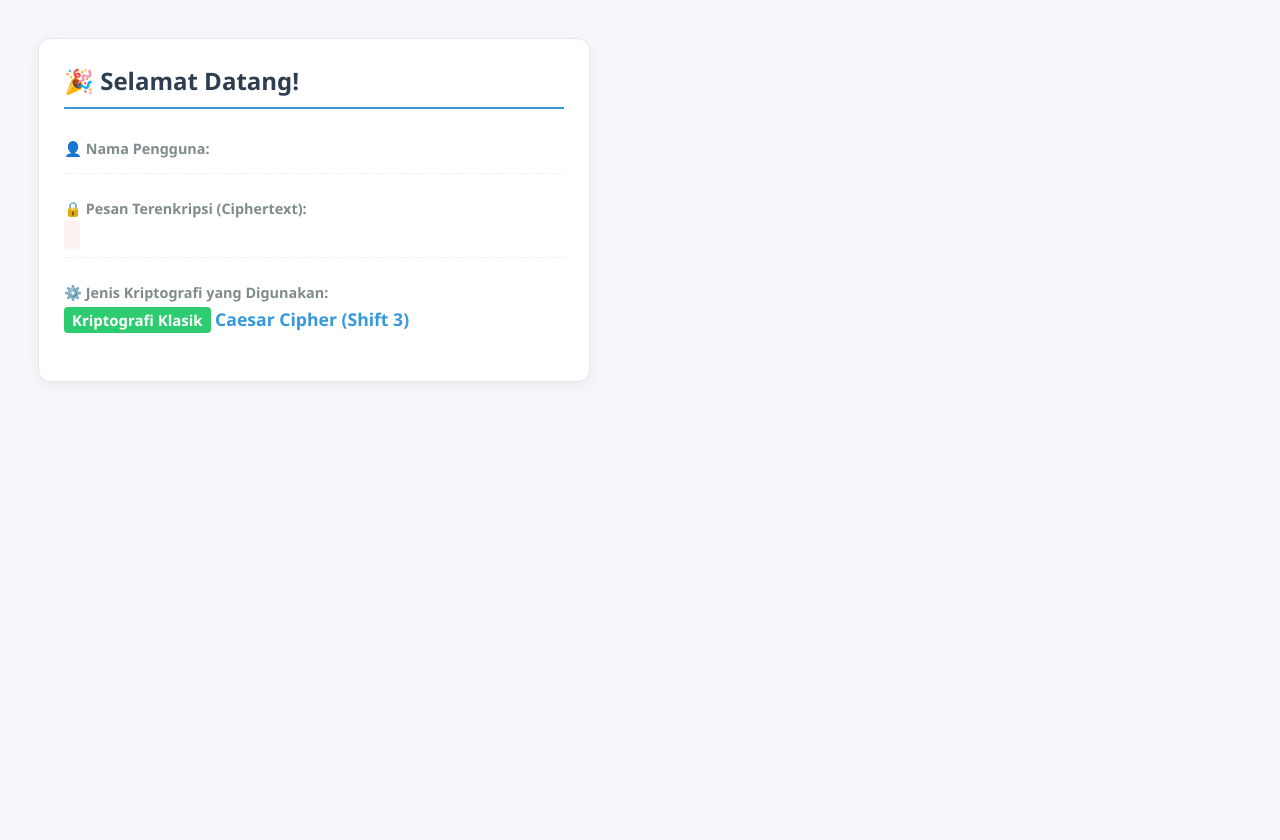
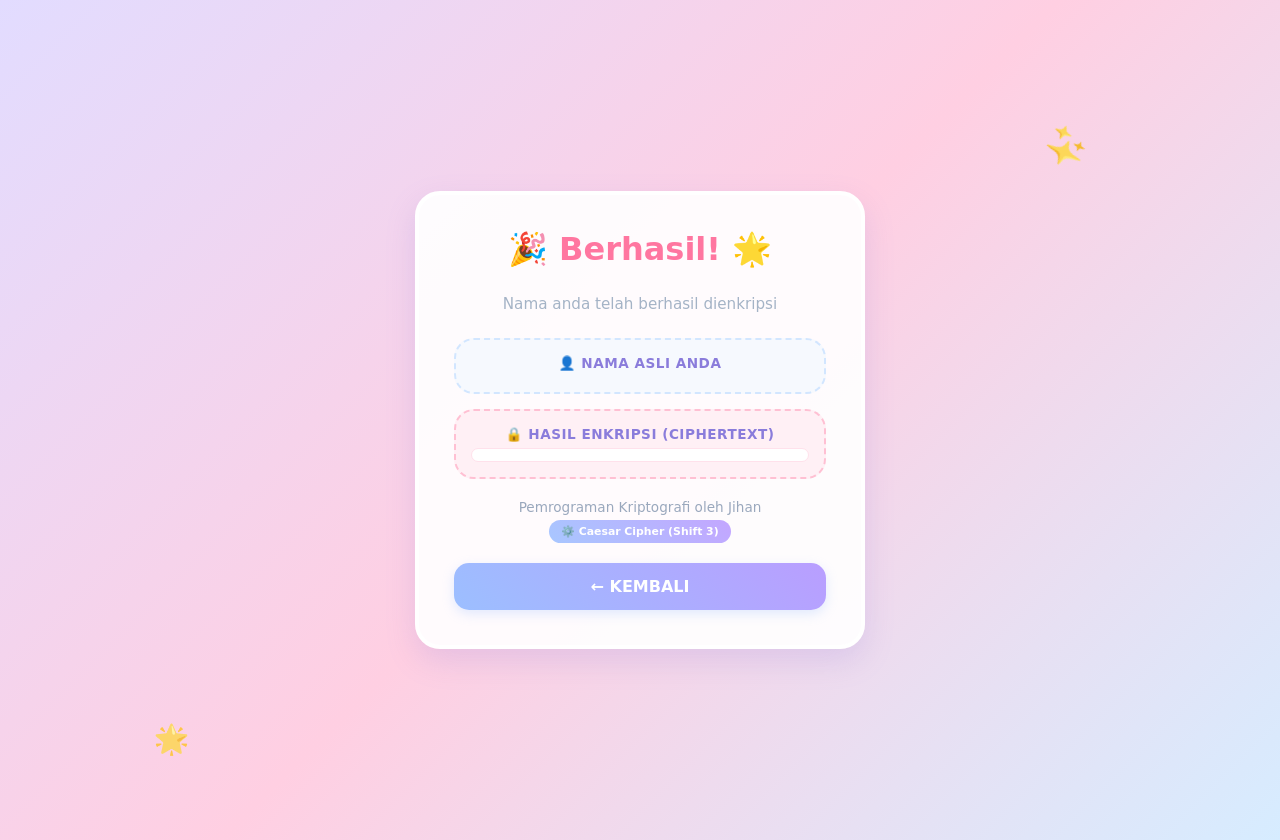
Before and after one commit to jihaannnc/kriptografi-jihan, a Flask app: template templates/response.html in a window 1280 px wide. Before the commit the page ends 382 px from the top, so only its background shows below. Run offline with Flask 3, Linux system fonts and the light colour scheme; the template is opened without the code that fills it, so the values that code supplies are empty.

Commit message:
Update response.html

```diff
--- a/templates/response.html
+++ b/templates/response.html
@@ -2,55 +2,168 @@
 <head>
    <title>Hasil Enkripsi Kriptografi</title>
    <style>
-      body { font-family: 'Segoe UI', Tahoma, Geneva, Verdana, sans-serif; padding: 30px; background-color: #f5f7fb; color: #333; }
-      .card { max-width: 500px; background: white; padding: 25px; border-radius: 12px; box-shadow: 0 4px 15px rgba(0,0,0,0.05); border: 1px solid #e1e8ed; }
-      h2 { color: #2c3e50; margin-top: 0; border-bottom: 2px solid #3498db; padding-bottom: 10px; }
-      .info-group { margin-bottom: 15px; padding: 10px 0; border-bottom: 1px dashed #eee; }
-      .info-group:last-child { border-bottom: none; }
-      label { font-weight: bold; color: #7f8c8d; display: block; font-size: 0.9em; margin-bottom: 5px; }
-      .value { font-size: 1.1em; color: #2c3e50; font-weight: 500; }
-      .highlight { color: #e74c3c; font-family: 'Courier New', Courier, monospace; font-weight: bold; font-size: 1.2em; background: #fdf2f2; padding: 2px 8px; border-radius: 4px; }
-      .badge { background: #2ecc71; color: white; padding: 3px 8px; border-radius: 4px; font-size: 0.85em; font-weight: bold; }
+      body {
+         font-family: 'Comic Sans MS', 'Segoe UI', sans-serif;
+         margin: 0;
+         padding: 20px;
+         display: flex;
+         justify-content: center;
+         align-items: center;
+         min-height: 100vh;
+         /* Gradasi background pastel ceria berlawanan arah agar dinamis */
+         background: linear-gradient(135deg, #e2dcff 0%, #ffcfe2 50%, #d6ecff 100%);
+         position: relative;
+         overflow: hidden;
+      }
+
+      /* Dekorasi tambahan bintang jatuh lembut */
+      body::before { content: "✨"; position: absolute; top: 15%; right: 15%; color: #fff; font-size: 2.2em; opacity: 0.8; animation: spin 5s linear infinite; }
+      body::after { content: "🌟"; position: absolute; bottom: 10%; left: 12%; color: #fff; font-size: 1.8em; opacity: 0.7; }
+
+      @keyframes spin { 100% { transform: rotate(360deg); } }
+
+      .candy-card {
+         max-width: 450px;
+         width: 100%;
+         background: rgba(255, 255, 255, 0.92);
+         padding: 35px;
+         border-radius: 25px;
+         box-shadow: 0 12px 30px rgba(138, 124, 219, 0.2);
+         border: 4px solid #fff;
+         text-align: center;
+         box-sizing: border-box;
+      }
+
+      h2 {
+         color: #ff76a0;
+         margin-top: 0;
+         font-size: 2em;
+         font-weight: bold;
+      }
+
+      .sub-title {
+         color: #a4b3c6;
+         font-size: 0.95em;
+         margin-bottom: 25px;
+      }
+
+      .info-box {
+         background-color: #f6f9fe;
+         padding: 15px;
+         border-radius: 20px;
+         margin-bottom: 15px;
+         border: 2px dashed #d2e6ff;
+      }
+
+      .encrypt-box {
+         background-color: #fff0f5;
+         padding: 15px;
+         border-radius: 20px;
+         margin-bottom: 20px;
+         border: 2px dashed #ffc0d3;
+      }
+
+      label {
+         font-weight: bold;
+         color: #8a7cdb;
+         display: block;
+         font-size: 0.85em;
+         text-transform: uppercase;
+         letter-spacing: 0.5px;
+         margin-bottom: 6px;
+      }
+
+      .value {
+         font-size: 1.25em;
+         color: #4a5568;
+         font-weight: bold;
+      }
+
+      .highlight {
+         color: #e8437a;
+         font-family: 'Courier New', Courier, monospace;
+         font-weight: bold;
+         font-size: 1.5em;
+         word-wrap: break-word;
+         display: block;
+         background: #fff;
+         padding: 6px;
+         border-radius: 10px;
+         margin-top: 5px;
+         border: 1px solid #ffe1eb;
+      }
+
+      .badge {
+         background: linear-gradient(45deg, #a8c7ff, #c3a6ff);
+         color: white;
+         padding: 5px 12px;
+         border-radius: 20px;
+         font-size: 0.8em;
+         font-weight: bold;
+         display: inline-block;
+         margin-top: 5px;
+      }
+
+      /* Tombol kembali pastel ungu-pink */
+      .btn-back {
+         display: block;
+         background: linear-gradient(45deg, #9cbfff, #b99eff);
+         color: white;
+         text-sizing: border-box;
+         text-decoration: none;
+         padding: 14px;
+         border-radius: 15px;
+         font-weight: bold;
+         font-size: 1em;
+         transition: all 0.3s;
+         border: none;
+         cursor: pointer;
+         width: 100%;
+         font-family: 'Comic Sans MS', sans-serif;
+         box-shadow: 0 4px 12px rgba(156, 191, 255, 0.3);
+      }
+
+      .btn-back:hover {
+         transform: scale(1.02);
+         box-shadow: 0 6px 18px rgba(156, 191, 255, 0.5);
+      }
    </style>
 </head>
 <body>
 
-   <div class="card">
-      <h2>🎉 Selamat Datang!</h2>
+   <div class="candy-card">
+      <h2>🎉 Berhasil! 🌟</h2>
+      <div class="sub-title">Nama anda telah berhasil dienkripsi</div>
 
-      <div class="info-group">
-         <label>👤 Nama Pengguna:</label>
+      <div class="info-box">
+         <label>👤 Nama Asli Anda</label>
          <div class="value" id="namaAsli">Memuat...</div>
       </div>
 
-      <div class="info-group">
-         <label>🔒 Pesan Terenkripsi (Ciphertext):</label>
+      <div class="encrypt-box">
+         <label>🔒 Hasil Enkripsi (Ciphertext)</label>
          <div class="value"><span class="highlight">{{ nama }}</span></div>
       </div>
 
-      <div class="info-group">
-         <label>⚙️ Jenis Kriptografi yang Digunakan:</label>
-         <div class="value">
-            <span class="badge">Kriptografi Klasik</span>
-            <strong style="color: #3498db;">Caesar Cipher (Shift 3)</strong>
-         </div>
+      <div style="font-size: 0.85em; color: #9aa8bd; margin-bottom: 20px;">
+         Pemrograman Kriptografi oleh Jihan <br>
+         <span class="badge">⚙️ Caesar Cipher (Shift 3)</span>
       </div>
+
+      <button class="btn-back" onclick="window.history.back()">← KEMBALI</button>
    </div>
 
    <script>
-      // Mengambil teks terenkripsi dari Flask (misal: "Mlkdq#Ilwuld")
       let ciphertext = `{{ nama }}`;
       let plaintext = "";
-      let k = 3; // Kunci pergeseran dari dosen
+      let k = 3;
 
-      // Proses mendekripsi balik di sisi browser untuk memunculkan nama asli kamu
+      // Proses memunculkan kembali nama asli secara otomatis di sisi browser
       for (let i = 0; i < ciphertext.length; i++) {
          let charCode = ciphertext.charCodeAt(i);
-         // Mengurangi nilai ASCII sebesar 3 (kebalikan dari kode dosen)
          plaintext += String.fromCharCode(charCode - k);
       }
 
-      // Tampilkan nama asli ke halaman web
       document.getElementById("namaAsli").innerText = plaintext.trim();
    </script>
 
```
